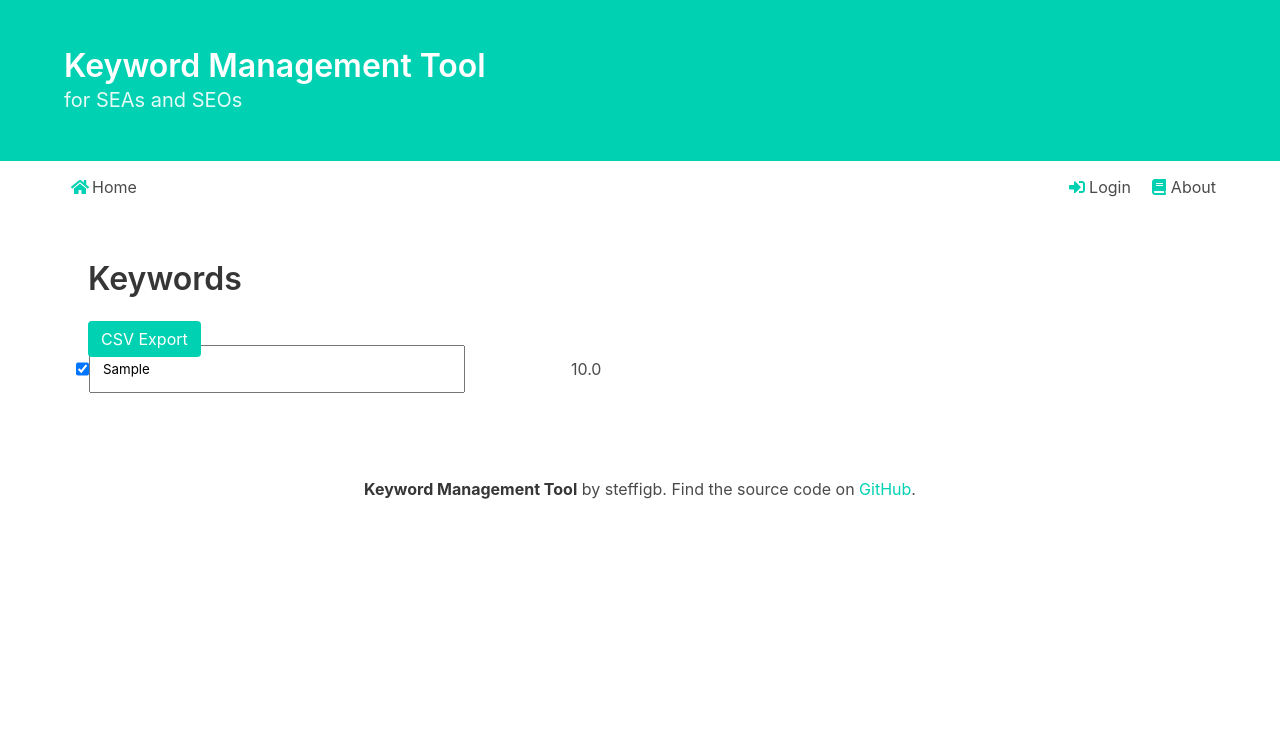
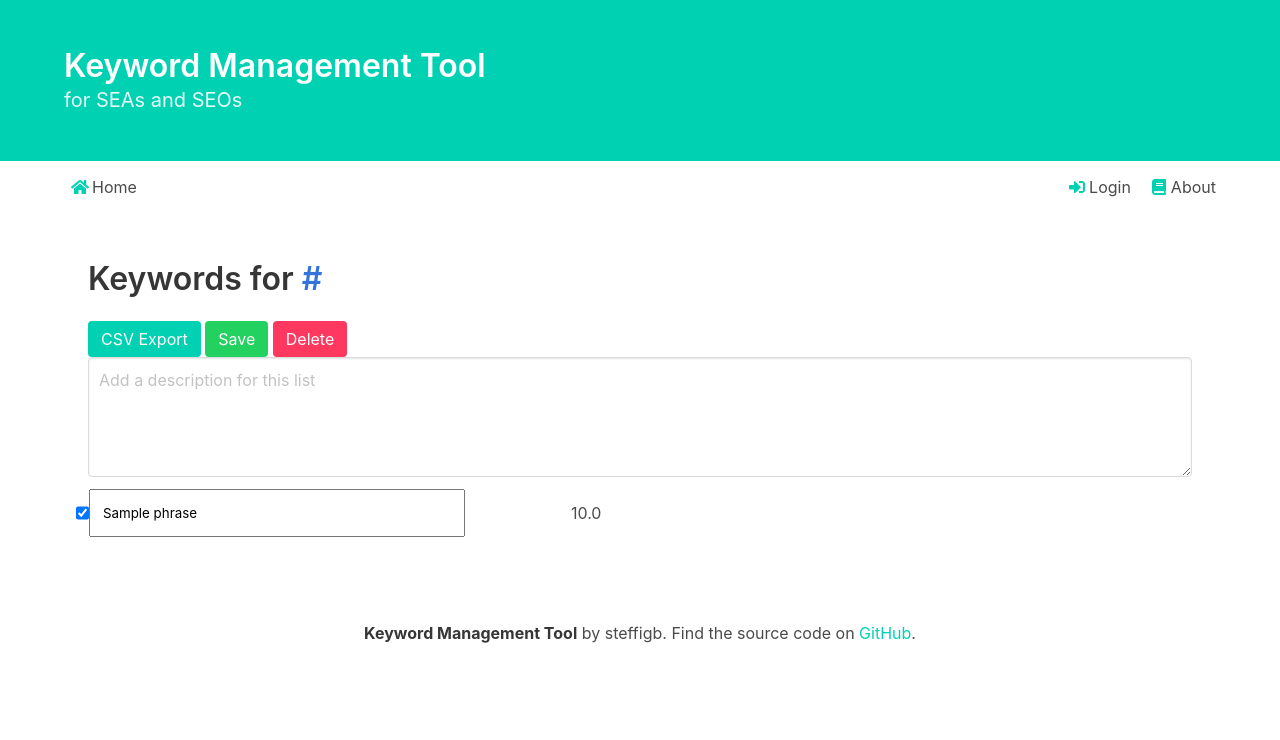
Before and after one commit to steffigb/keywordTool, a Django app: template keywords/templates/keywords/keywords-output.html in a window 1280 px wide. Shown: the top 740 px of the page. Run offline with Django 3.2, Linux system fonts and the light colour scheme; the template is opened without the code that fills it: most values are stand-ins (such as "Sample title", 1, 10 or a date in 2020); some libraries are stand-ins or nearby versions.

Commit message:
store keyword lists

```diff
--- a/keywords/templates/keywords/csv_export.txt
+++ b/keywords/templates/keywords/csv_export.txt
@@ -1,3 +1,3 @@
 "keyword", "score"
-{% for row in data %}"{{ row.1|addslashes }}", "{{ row.0|addslashes }}"
+{% for row in data %}"{{ row.phrase|addslashes }}", "{{ row.score|addslashes }}"
 {% endfor %}
--- a/keywords/templates/keywords/keywords-output.html
+++ b/keywords/templates/keywords/keywords-output.html
@@ -3,17 +3,23 @@
 {% block content %}
 <section class="section">
   <div class="container">
-    <h1 class="title">Keywords</h1>
+    <h1 class="title">Keywords for <a href="{{ list.url }}">{{ list.url }}</a></h1>
 
-    <a href='{% url 'csv_export' %}' target="_blank" class="button is-primary" type="submit" value="csv">CSV Export</a>
+    <a href='{% url 'csv_export' list.id %}' target="_blank" class="button is-primary" type="submit" value="csv">CSV Export</a>
+    <a href='' target="_blank" class="button is-success" type="submit" value="csv">Save</a>
+    <a href='' target="_blank" class="button is-danger" type="submit" value="csv">Delete</a>
+
+    <br/>
+    <textarea class="textarea" placeholder="Add a description for this list"></textarea>
+    <br/>
 
     <form>
       {% for phrase in phrases %}
       <div class="columns">
         <input type="checkbox" checked="true" name="keep" />
-        <input class="column is-4" value="{{ phrase.1 }}" name="keyword" />
+        <input class="column is-4" value="{{ phrase.phrase }}" name="keyword" />
         <div class="column is-1"></div>
-        <div class="column is-2">{{ phrase.0|floatformat:1 }}</div>
+        <div class="column is-2">{{ phrase.score|floatformat:1 }}</div>
       </div>
       {% endfor %}
     </form>
--- a/keywords/templates/keywords/overview.html
+++ b/keywords/templates/keywords/overview.html
@@ -13,8 +13,8 @@
             <h3 class="subtitle">Keywords for <a href="{{list.url}}">{{list.url}}</a></h3>
             <p>{{list.description}}</p>
             <br/>
-            <a href="" class="button">Open</a>
-            <a href="" class="button">Delete</a>
+            <a href="{% url 'list' list.id %}" class="button">Open</a>
+            <a href="" class="button is-danger">Delete</a>
           </div>
         {% endfor %}
       </div>
--- a/keywords/urls.py
+++ b/keywords/urls.py
@@ -7,9 +7,10 @@ from django.urls import path, include
 
 urlpatterns = [
     path('', views.home, name='index'),
-    path('keywords', views.keywords, name='keywords'),
+    path('keywords', views.keywords_create, name='keywords'),
+    path('<int:list_id>/list/', views.keyword_list, name='list'),
     path('about', views.about, name='about'),
-    path('csv_export', views.csv_export, name='csv_export'),
+    path('<int:list_id>/csv_export/', views.csv_export, name='csv_export'),
     path('accounts/', include('accounts.urls')),
     path('overview', views.keyword_list_overview, name='overview'),
 ]
```
Also changed, not shown: keywords/views.py (+26 -12 lines), db.sqlite3.
